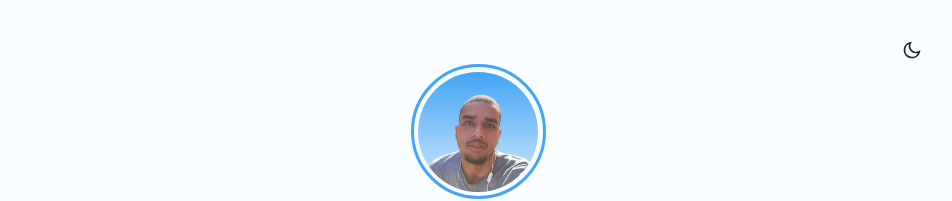
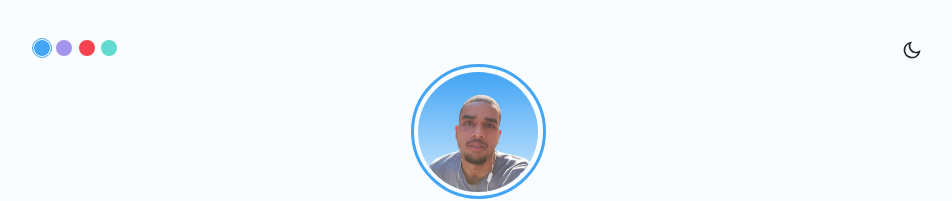
Before and after one commit to yousefomar724/my-minimal-portfolio, a Next.js app: page / in a window 1280 px wide. Shown: the top 201 px of the page, without its empty margins (162-1114 px from the left). Built offline with nearby package versions, Linux system fonts and the light colour scheme.

Commit message:
add color themes

```diff
--- a/components/header.tsx
+++ b/components/header.tsx
@@ -1,4 +1,4 @@
-import { Dispatch, SetStateAction } from 'react'
+import { Dispatch, SetStateAction, useState } from 'react'
 import {
   RiMoonLine,
   RiDownloadLine,
@@ -13,13 +13,27 @@ interface Props {
   setDark: Dispatch<SetStateAction<boolean>>
 }
 const Header = ({ dark, setDark }: Props) => {
+  const [value, setValue] = useState(0)
+
   const {
-    header: { socialLinks, experience },
+    header: { socialLinks, experience, colors },
   } = data
 
   const toggleTheme = () => {
     setDark(!dark)
     localStorage.setItem('dark-theme', dark.toString())
+  }
+
+  const handleColors = (
+    hue: string | null,
+    sat: string | null,
+    lig: string | null,
+    index: number
+  ) => {
+    document.documentElement.style.setProperty('--hue', hue)
+    document.documentElement.style.setProperty('--sat', sat)
+    document.documentElement.style.setProperty('--lig', lig)
+    setValue(index)
   }
 
   return (
@@ -30,6 +44,24 @@ const Header = ({ dark, setDark }: Props) => {
       ) : (
         <RiMoonLine onClick={() => toggleTheme()} className='change-theme' />
       )}
+
+      {/* Colors Choose */}
+      <div className='color-btns'>
+        {colors.map((col, i) => {
+          const { color, hue, sat, lig } = col
+          return (
+            <div
+              onClick={() => handleColors(hue, sat, lig, i)}
+              title={color}
+              className={`color-btn ${value === i && 'color-btn-active'}`}
+              style={{
+                backgroundColor: `hsl(${hue}, ${sat}, ${lig})`,
+              }}
+              key={i}
+            ></div>
+          )
+        })}
+      </div>
 
       <div className='profile__container grid'>
         <div className='profile__data'>
--- a/data/index.ts
+++ b/data/index.ts
@@ -31,6 +31,32 @@ export default {
         num: 96,
         text1: 'Satisfied',
         text2: 'customers',
+      },
+    ],
+    colors: [
+      {
+        color: 'Blue',
+        hue: '207',
+        sat: '90%',
+        lig: '61%',
+      },
+      {
+        color: 'Purple',
+        hue: '250',
+        sat: '66%',
+        lig: '75%',
+      },
+      {
+        color: 'Pink',
+        hue: '356',
+        sat: '90%',
+        lig: '61%',
+      },
+      {
+        color: 'Teal',
+        hue: '174',
+        sat: '63%',
+        lig: '62%',
       },
     ],
   },
--- a/styles/globals.css
+++ b/styles/globals.css
@@ -92,6 +92,36 @@ img {
 
 .change-theme:hover {
   color: var(--first-color);
+}
+
+.color-btns {
+  position: absolute;
+  top: 1.5rem;
+  left: 0;
+  cursor: pointer;
+  display: flex;
+  gap: 0.4rem;
+}
+
+.color-btn {
+  height: 16px;
+  width: 16px;
+  border-radius: 50%;
+  transition: 0.3s;
+  display: flex;
+  justify-content: center;
+  align-items: center;
+}
+
+.color-btn-active::after {
+  content: '';
+  position: absolute;
+  box-sizing: border-box;
+  border: 2px solid inherit;
+  border-radius: 50%;
+  width: 20px;
+  height: 20px;
+  border: 1px solid var(--first-color);
 }
 
 /*========== Variables Dark theme ==========*/
@@ -388,6 +418,7 @@ body.dark-theme {
   display: grid;
   place-items: center;
 }
+
 .dark-theme .projects__tag {
   color: #fff;
 }
@@ -532,6 +563,11 @@ body.dark-theme {
     right: 2.5rem;
   }
 
+  .color-btns {
+    top: 2.5rem;
+    left: 2.5rem;
+  }
+
   .profile {
     padding-top: 4rem;
   }
```
